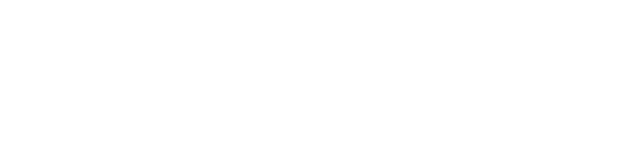
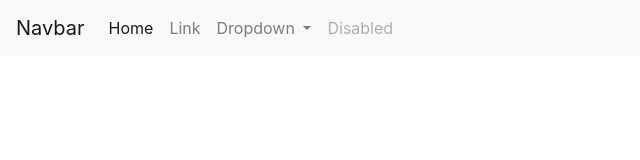
Before and after one commit to JoseBurgos1993/02-Homework_JoseBurgos, a plain HTML site: page index.html in a window 1280 px wide. Shown: the whole page, without its empty margins (0-640 px from the left). Drawn offline with nearby package versions, Linux system fonts and the light colour scheme.

Commit message:
Small additions and added file

```diff
--- a/index.html
+++ b/index.html
@@ -4,8 +4,41 @@
     <meta charset="UTF-8">
     <meta name="viewport" content="width=device-width, initial-scale=1.0">
     <title>Document</title>
-</head>
+    <link rel="stylesheet" href="https://stackpath.bootstrapcdn.com/bootstrap/4.5.0/css/bootstrap.min.css"
+        integrity="sha384-9aIt2nRpC12Uk9gS9baDl411NQApFmC26EwAOH8WgZl5MYYxFfc+NcPb1dKGj7Sk" crossorigin="anonymous">
+    <link rel="stylesheet" type="text/css" href="style.css">
+    </head>
 <body>
+    <nav class="navbar navbar-expand-lg navbar-light bg-light">
+        <a class="navbar-brand" href="#">Navbar</a>
+        <button class="navbar-toggler" type="button" data-toggle="collapse" data-target="#navbarSupportedContent" aria-controls="navbarSupportedContent" aria-expanded="false" aria-label="Toggle navigation">
+            <span class="navbar-toggler-icon"></span>
+          </button>
 
+        <div class="collapse navbar-collapse" id="navbarSupportedContent">
+          <ul class="navbar-nav mr-auto">
+            <li class="nav-item active">
+              <a class="nav-link" href="#">Home <span class="sr-only">(current)</span></a>
+            </li>
+            <li class="nav-item">
+              <a class="nav-link" href="#">Link</a>
+            </li>
+            <li class="nav-item dropdown">
+              <a class="nav-link dropdown-toggle" href="#" id="navbarDropdown" role="button" data-toggle="dropdown" aria-haspopup="true" aria-expanded="false">
+                Dropdown
+              </a>
+              <div class="dropdown-menu" aria-labelledby="navbarDropdown">
+                <a class="dropdown-item" href="#">Action</a>
+                <a class="dropdown-item" href="#">Another action</a>
+                <div class="dropdown-divider"></div>
+                <a class="dropdown-item" href="#">Something else here</a>
+              </div>
+            </li>
+            <li class="nav-item">
+              <a class="nav-link disabled" href="#" tabindex="-1" aria-disabled="true">Disabled</a>
+            </li>
+          </ul>
+        </div>
+      </nav>
 </body>
 </html>
--- /dev/null
+++ b/style.css
@@ -0,0 +1 @@
+/* */
```
